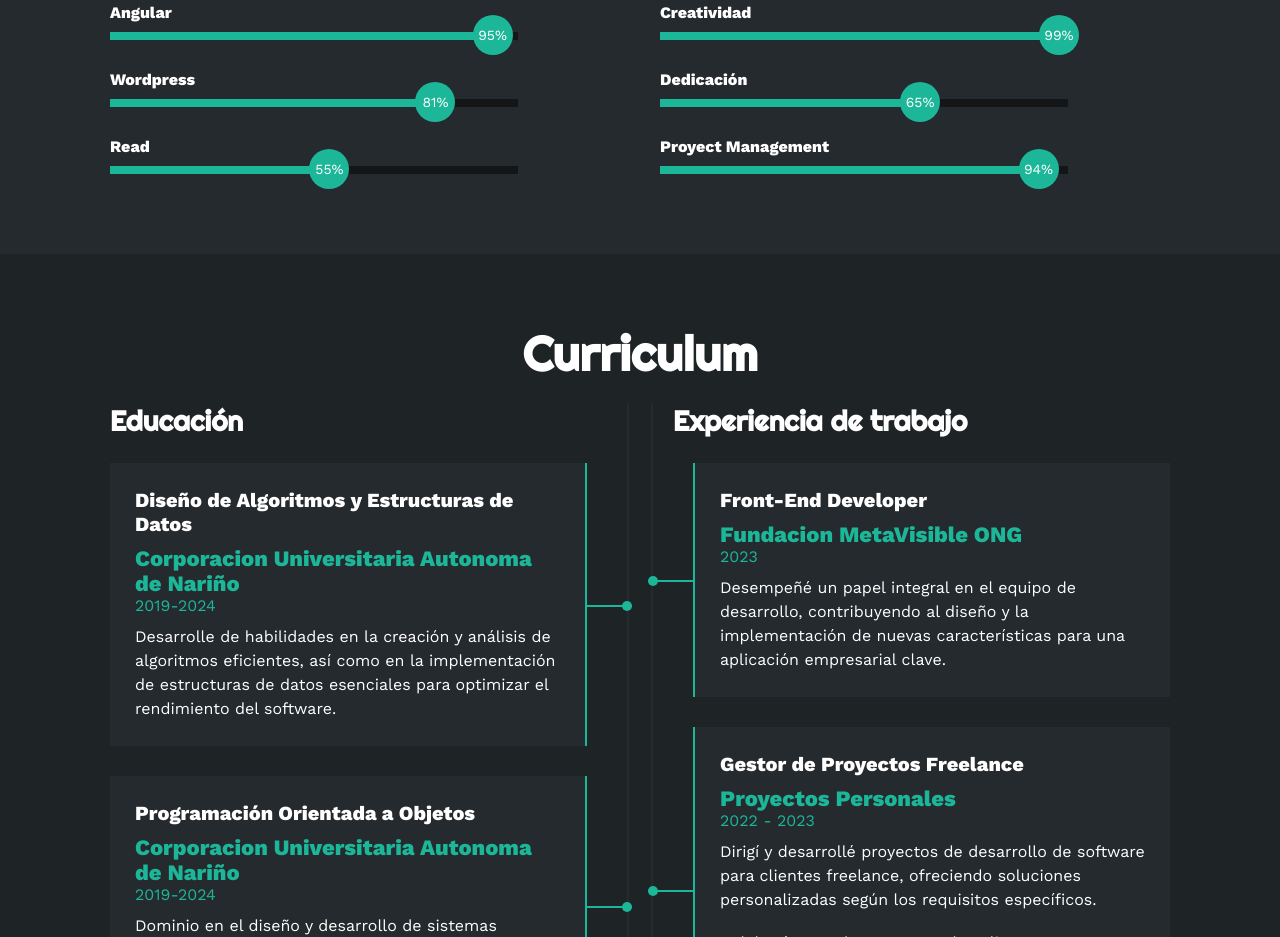
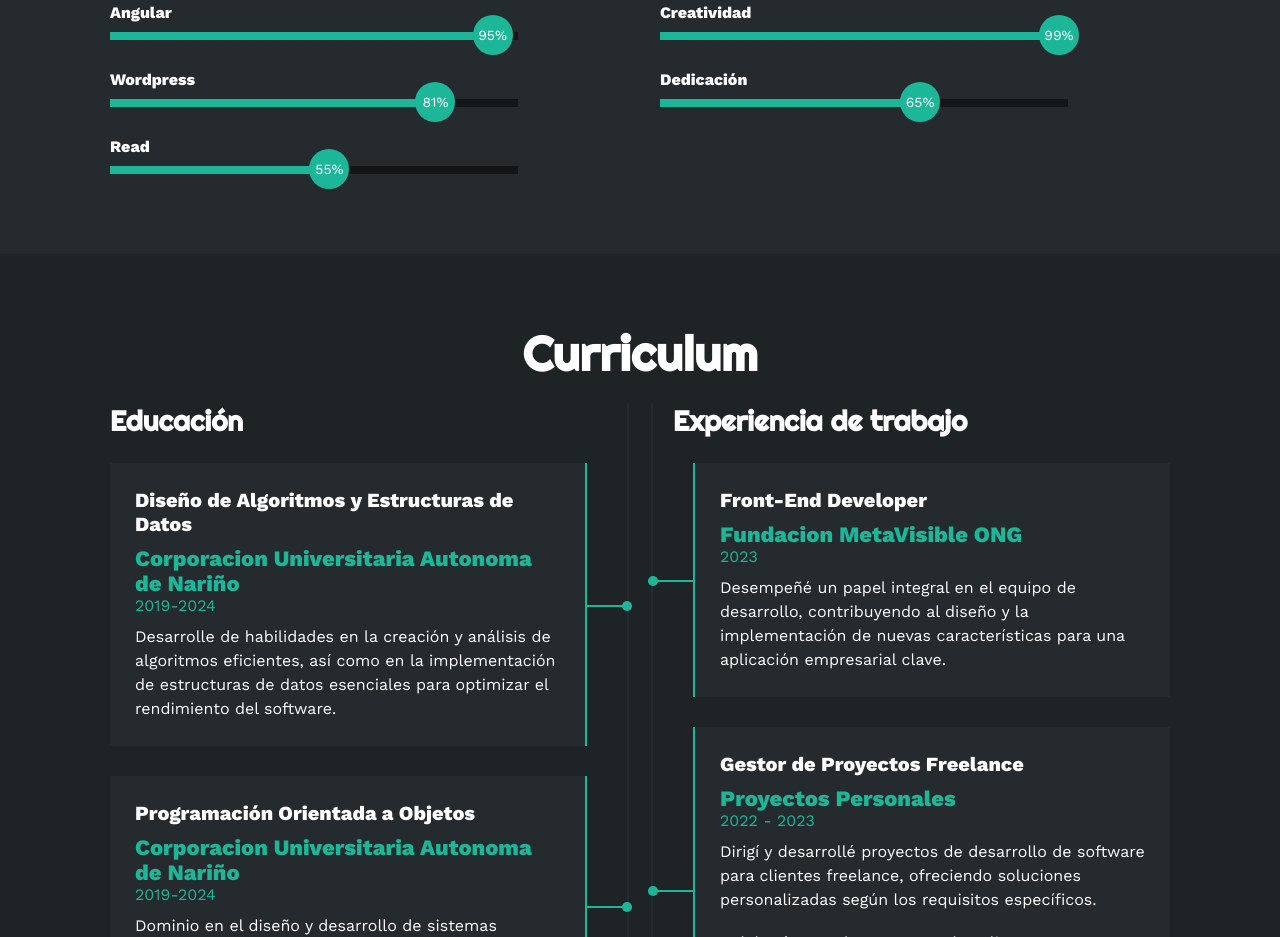
Before and after one commit to eduardoospino5562001/Portafolio-CV, a plain HTML site: page index.html in a window 1280 px wide. Shown: the part 1798-2735 px from the top of the page. Drawn offline with nearby package versions, Linux system fonts and the light colour scheme.

Commit message:
Update index.html

```diff
--- a/index.html
+++ b/index.html
@@ -209,14 +209,6 @@
                             </div>
                         </div>
                     </div>
-                    <div class="skill">
-                        <span>Proyect Management</span>
-                        <div class="barra-skill">
-                            <div class="progreso">
-                                <span>94%</span>
-                            </div>
-                        </div>
-                    </div>
                 </div>
             </div>
         </div>
```
